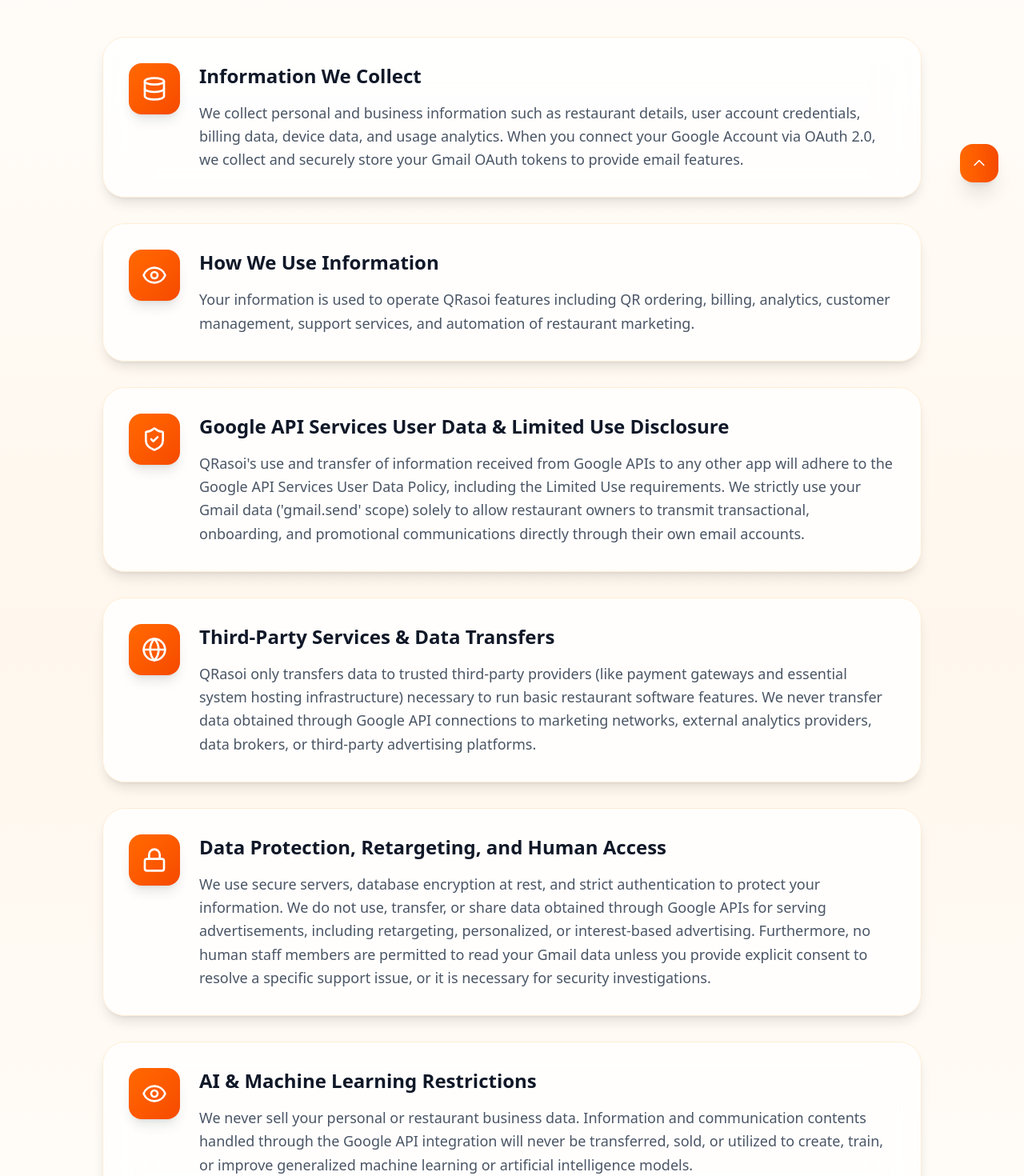
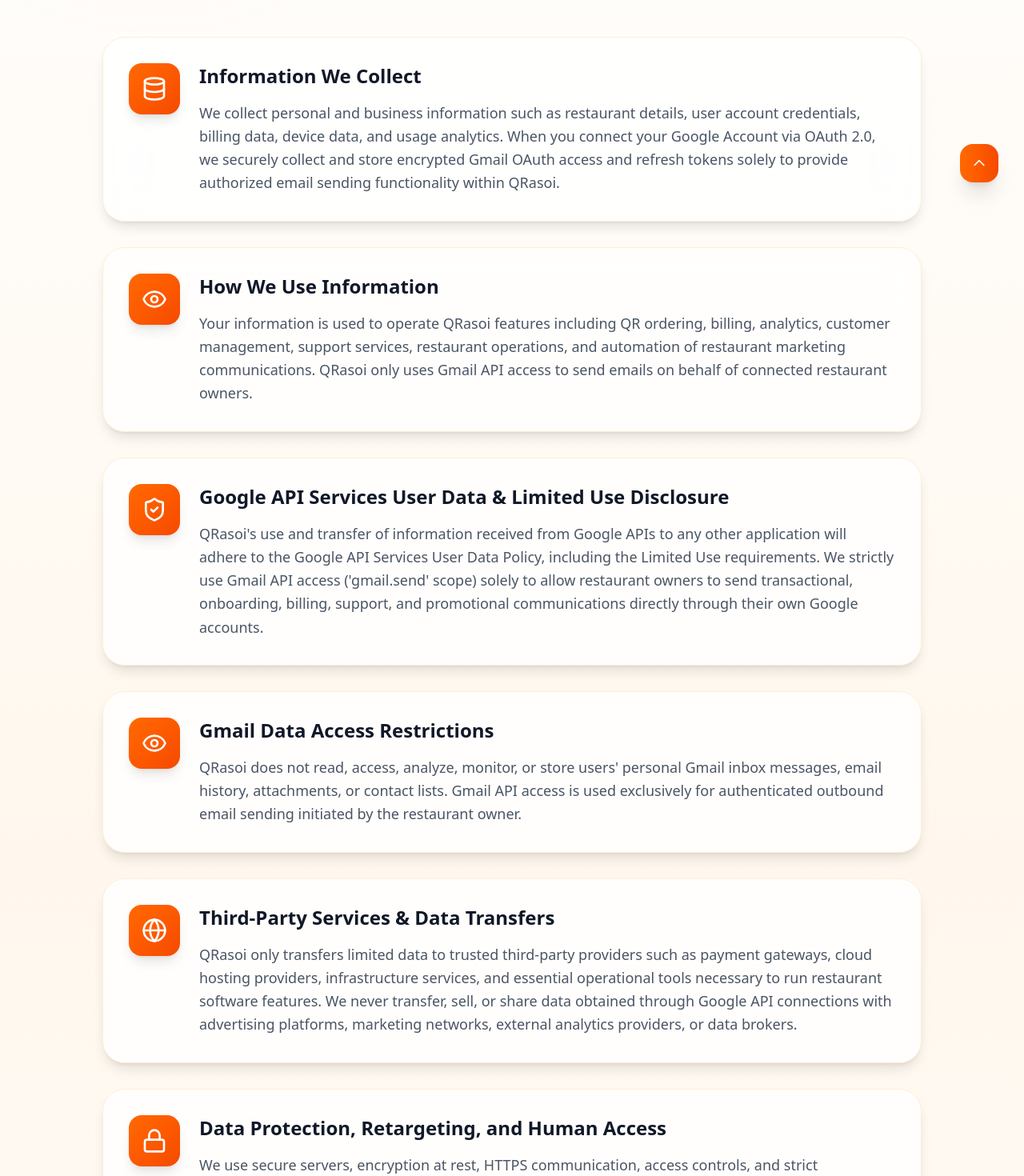
Before and after one commit to Jaysahu207/restaurant-os-marketing, a Next.js app: page /privacy-policy in a window 1280 px wide. Shown: the part 540-2010 px from the top of the page at 80% size. Built offline with nearby package versions, Linux system fonts and the light colour scheme.

Commit message:
Updated project

```diff
--- a/app/privacy-policy/page.tsx
+++ b/app/privacy-policy/page.tsx
@@ -17,37 +17,49 @@
       icon: Database,
       title: "Information We Collect",
       content:
-        "We collect personal and business information such as restaurant details, user account credentials, billing data, device data, and usage analytics. When you connect your Google Account via OAuth 2.0, we collect and securely store your Gmail OAuth tokens to provide email features.",
+        "We collect personal and business information such as restaurant details, user account credentials, billing data, device data, and usage analytics. When you connect your Google Account via OAuth 2.0, we securely collect and store encrypted Gmail OAuth access and refresh tokens solely to provide authorized email sending functionality within QRasoi.",
     },
     {
       icon: Eye,
       title: "How We Use Information",
       content:
-        "Your information is used to operate QRasoi features including QR ordering, billing, analytics, customer management, support services, and automation of restaurant marketing.",
+        "Your information is used to operate QRasoi features including QR ordering, billing, analytics, customer management, support services, restaurant operations, and automation of restaurant marketing communications. QRasoi only uses Gmail API access to send emails on behalf of connected restaurant owners.",
     },
     {
       icon: ShieldCheck,
       title: "Google API Services User Data & Limited Use Disclosure",
       content:
-        "QRasoi's use and transfer of information received from Google APIs to any other app will adhere to the Google API Services User Data Policy, including the Limited Use requirements. We strictly use your Gmail data ('gmail.send' scope) solely to allow restaurant owners to transmit transactional, onboarding, and promotional communications directly through their own email accounts.",
+        "QRasoi's use and transfer of information received from Google APIs to any other application will adhere to the Google API Services User Data Policy, including the Limited Use requirements. We strictly use Gmail API access ('gmail.send' scope) solely to allow restaurant owners to send transactional, onboarding, billing, support, and promotional communications directly through their own Google accounts.",
+    },
+    {
+      icon: Eye,
+      title: "Gmail Data Access Restrictions",
+      content:
+        "QRasoi does not read, access, analyze, monitor, or store users' personal Gmail inbox messages, email history, attachments, or contact lists. Gmail API access is used exclusively for authenticated outbound email sending initiated by the restaurant owner.",
     },
     {
       icon: Globe,
       title: "Third-Party Services & Data Transfers",
       content:
-        "QRasoi only transfers data to trusted third-party providers (like payment gateways and essential system hosting infrastructure) necessary to run basic restaurant software features. We never transfer data obtained through Google API connections to marketing networks, external analytics providers, data brokers, or third-party advertising platforms.",
+        "QRasoi only transfers limited data to trusted third-party providers such as payment gateways, cloud hosting providers, infrastructure services, and essential operational tools necessary to run restaurant software features. We never transfer, sell, or share data obtained through Google API connections with advertising platforms, marketing networks, external analytics providers, or data brokers.",
     },
     {
       icon: Lock,
       title: "Data Protection, Retargeting, and Human Access",
       content:
-        "We use secure servers, database encryption at rest, and strict authentication to protect your information. We do not use, transfer, or share data obtained through Google APIs for serving advertisements, including retargeting, personalized, or interest-based advertising. Furthermore, no human staff members are permitted to read your Gmail data unless you provide explicit consent to resolve a specific support issue, or it is necessary for security investigations.",
+        "We use secure servers, encryption at rest, HTTPS communication, access controls, and strict authentication measures to protect your information. QRasoi does not use Google API data for serving advertisements, retargeting, interest-based personalization, or user profiling. No human staff members are permitted to access Gmail-connected data unless explicit user consent is provided for support purposes or access is required for legal compliance or security investigations.",
+    },
+    {
+      icon: ShieldCheck,
+      title: "Google Account Access Revocation",
+      content:
+        "Users may revoke QRasoi's access to their Google account at any time through their QRasoi account settings or directly from their Google Account security settings. Once disconnected, Gmail API access tokens are disabled and email functionality is terminated.",
     },
     {
       icon: Eye,
       title: "AI & Machine Learning Restrictions",
       content:
-        "We never sell your personal or restaurant business data. Information and communication contents handled through the Google API integration will never be transferred, sold, or utilized to create, train, or improve generalized machine learning or artificial intelligence models.",
+        "QRasoi never sells personal, restaurant, or Google API-derived data. Information obtained through Google API integrations is never transferred, shared, or used to create, train, fine-tune, or improve generalized artificial intelligence or machine learning models.",
     },
   ];
 
```
